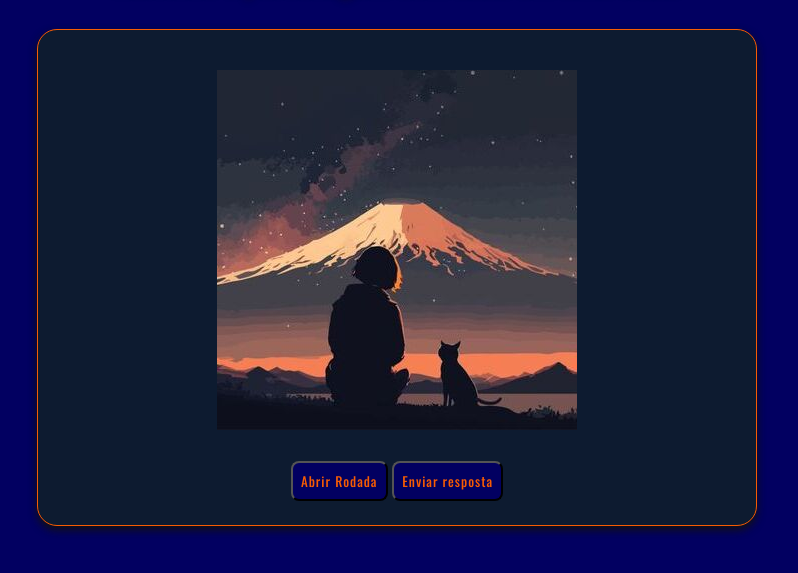
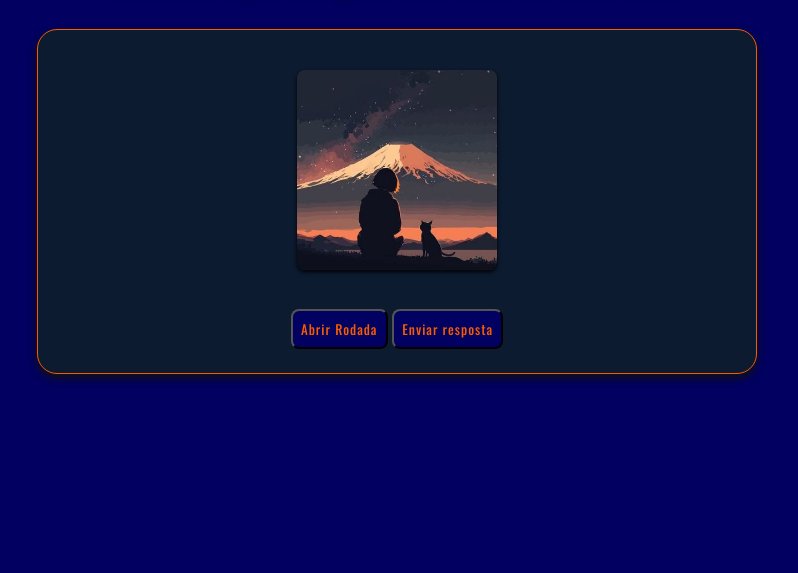
Before and after one commit to RaffaFS/adivinhe_o_personagem, a plain HTML site: page index.html in a window 1280 px wide. Both pictures are taken after a click on the button "Iniciar Jogo". Shown: the part 175-748 px from the top of the page, without its empty margins (243-1041 px from the left). Drawn offline with nearby package versions, Linux system fonts and the light colour scheme.

Commit message:
Rafael: pequenas alterações de estilo

```diff
--- a/src/main.css
+++ b/src/main.css
@@ -109,6 +109,13 @@ header .description{
     margin: 16px;
 }
 
+.img_personagens{
+    width: 200px;
+    margin-bottom: 8px;
+    border-radius: 8px;
+    box-shadow: 0px 2px 4px #000;
+}
+
 .none{
     display: none;
 }
--- a/src/scripts/personagens.js
+++ b/src/scripts/personagens.js
@@ -152,7 +152,7 @@ export const tipsModule = [
     [
         '"Eu sou a justiça!"',
         '"Eu vou criar um novo mundo, um mundo perfeito."',
-        '"Estou livrando o mundo do mal e criando uma utopia',
+        '"Estou livrando o mundo do mal e criando uma utopia"',
         'Protagonista de Death Note',
         'Encontra o caderno de um shinigami',
         'Adota o pseudônimo de Kira',
```
